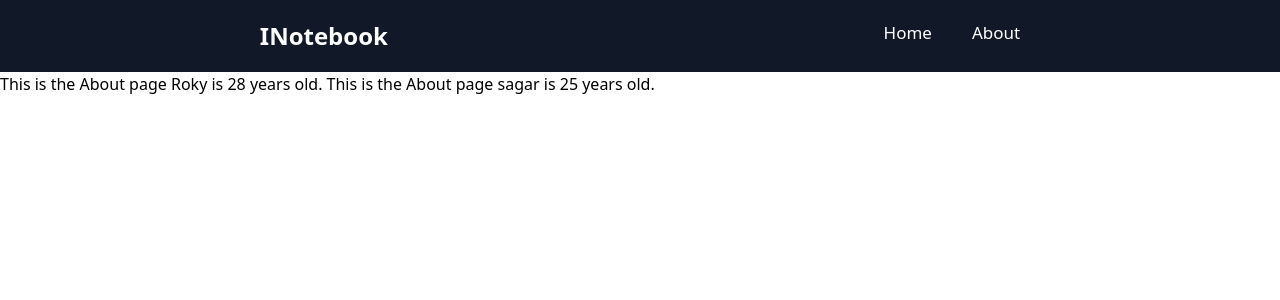
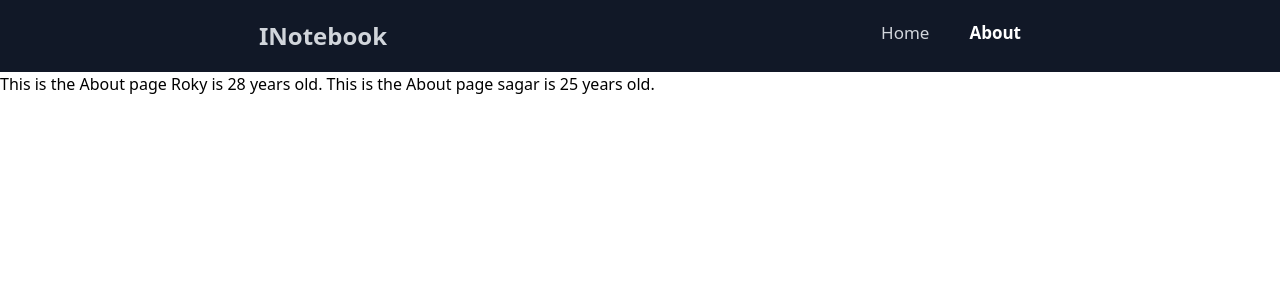
Before and after one commit to saga-r-code/iNotebook-Frontend-ReactApp, a React (Create React App) app: page /about in a window 1280 px wide. Shown: the top 300 px of the page. Built offline with nearby package versions, Linux system fonts and the light colour scheme.

Commit message:
useLoaction learn

```diff
--- a/src/App.js
+++ b/src/App.js
@@ -14,7 +14,6 @@ function App() {
         <Routes>
           <Route path="/" exact element={<Home />} />
           <Route path="/about" exact element={<About />} />
-
         </Routes>
       </Router>
       </NoteState>
--- a/src/Components/About.js
+++ b/src/Components/About.js
@@ -3,7 +3,7 @@ import ContextNote from "../Context/notes/contextNote";
 
 const About = () => {
   // Access the context value which contains both `change` and `update`
-  const {change, update, val} = useContext(ContextNote); // Properly use context
+  const {change, update, val} = useContext(ContextNote); // using destructing get value
 
   //same as component mount
   useEffect(() => {
--- a/src/Components/Navbar.js
+++ b/src/Components/Navbar.js
@@ -1,14 +1,19 @@
-import React from "react";
-import { Link } from "react-router-dom";
+import React, {useEffect} from "react";
+import { Link , useLocation} from "react-router-dom";
 
 const Navbar = () => {
+  const location = useLocation(); //uselocation give the current details
+  useEffect(() => {
+    console.log(location.pathname) //current location print whenever it changes.
+    // eslint-disable-next-line
+  }, [location]);
   return (
-    <div className="p-3 bg-gray-900 text-white">
+    <div className="p-3 bg-gray-900 text-gray-300">
       <div className="nav flex justify-around py-2 ">
         <h1 className="text-2xl font-semibold"><Link to="/">INotebook</Link></h1>
         <div className="menu list-none flex gap-10 text-[17px]">
-          <li><Link exa to="/" >Home</Link></li>
-          <li><Link to="/about" >About</Link></li>
+          <li><Link  to="/" className={`${location.pathname === "/" ? "text-white font-semibold" : ""}`}>Home</Link></li>
+          <li><Link  to="/about" className={`${location.pathname === "/about" ? "text-white font-semibold" : ""}`}>About</Link></li>
         </div>
       </div>
     </div>
```
